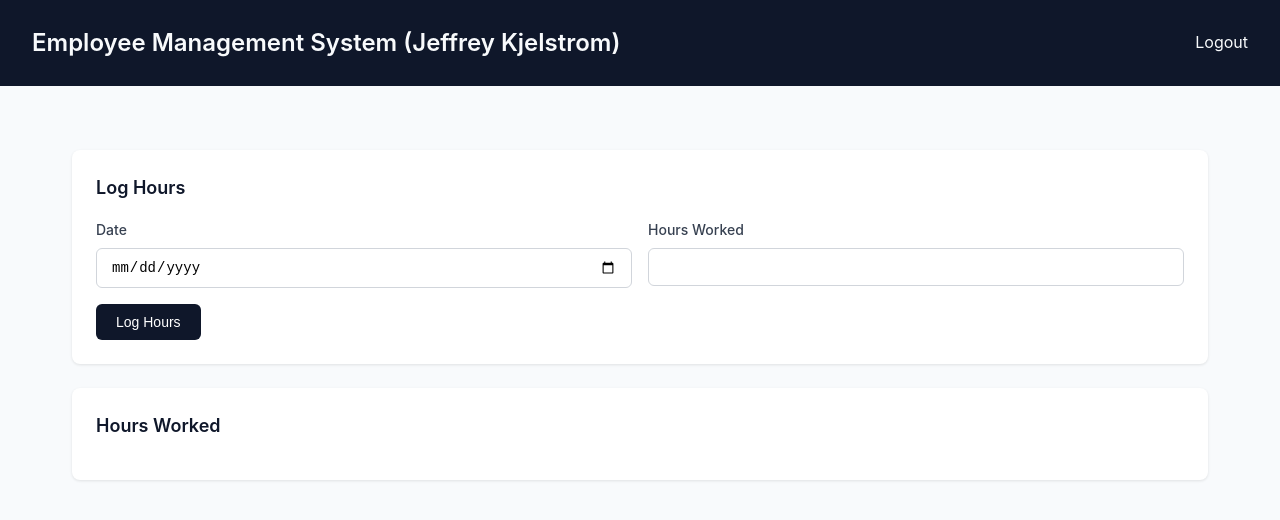
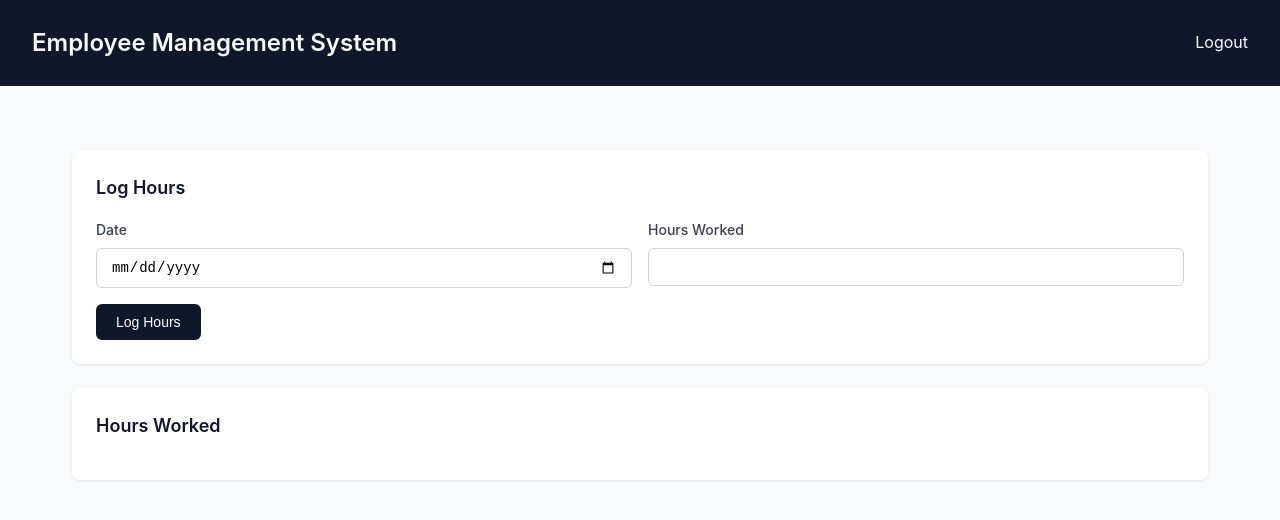
Before and after one commit to kjelstromjr/CSC468-Project, a website: page node/views/index.html in a window 1280 px wide. Drawn offline with Linux system fonts and the light colour scheme; files that its build step writes are made by us from their sources; no server answers; files whose address does not match are found by name.

Commit message:
Minor fix

```diff
--- a/node/views/index.html
+++ b/node/views/index.html
@@ -10,7 +10,7 @@
 
 <body>
     <header>
-        <h1>Employee Management System (Jeffrey Kjelstrom)</h1>
+        <h1>Employee Management System</h1>
         <div id="logout" onclick="logout()">Logout</div>
     </header>
 
```
Also changed, not shown: 1 other file.
